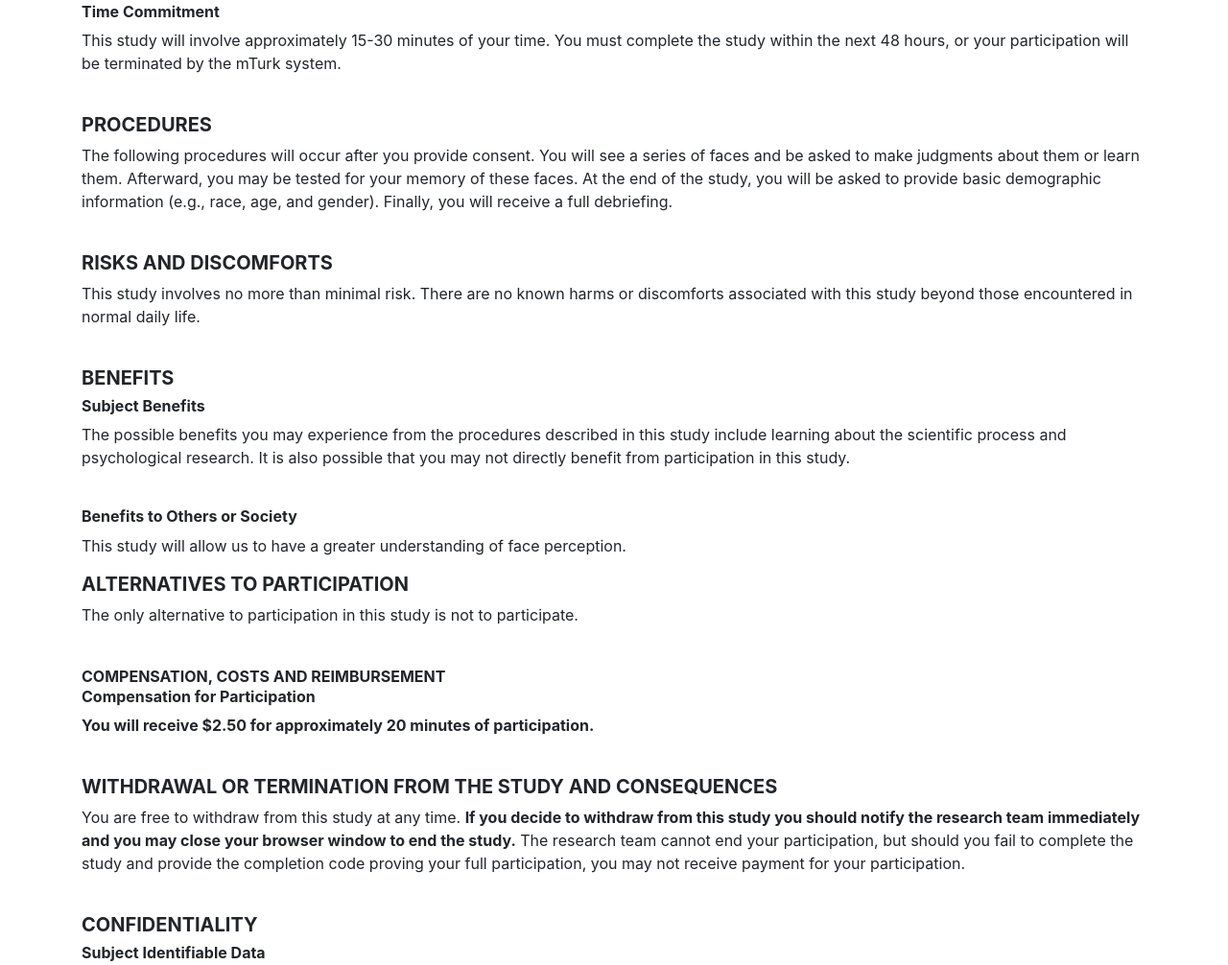
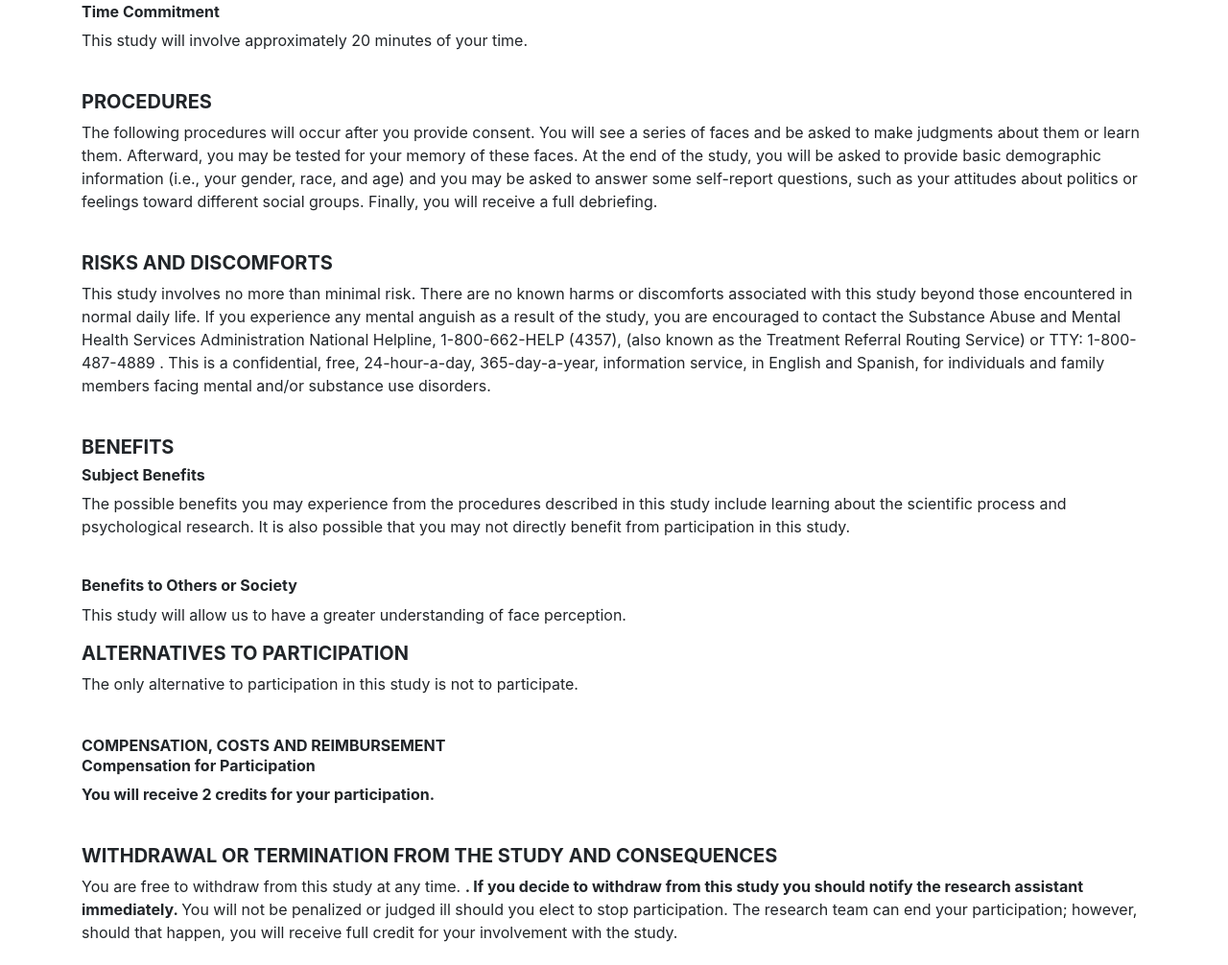
Before and after one commit to mrerlander/FaceStudy, a plain HTML site: page index.html in a window 1280 px wide. Shown: the part 877-1883 px from the top of the page at 96% size. Drawn offline with nearby package versions, Linux system fonts and the light colour scheme.

Commit message:
updated consent form

```diff
--- a/index.html
+++ b/index.html
@@ -20,12 +20,7 @@
       <h6 class="text-center">Faces in social contexts</h6>
       <br />
       <p>
-        You are being asked to participate in a research study. Faces in social
-        contexts, a study conducted by Debbie S. Ma, PhD. Participation in this
-        study is completely voluntary. Please read the information below and ask
-        questions about anything that you do not understand before deciding if you
-        want to participate. A researcher listed below will be available to answer
-        your questions.
+        You are being asked to participate in a research study.  Faces in social contexts, a study conducted by Debbie S. Ma, PhD.  Participation in this study is completely voluntary.  Please read the information below and ask questions about anything that you do not understand before deciding if you want to participate.  A researcher listed below will be available to answer your questions.
       </p>
       <br />
       <h5 class="text-center font-weight-bold">RESEARCH TEAM</h5>
@@ -58,35 +53,23 @@
       <br />
       <h6 class="font-weight-bold">Time Commitment</h6>
       <p>
-        This study will involve approximately 15-30 minutes of your time. You must
-        complete the study within the next 48 hours, or your participation will be
-        terminated by the mTurk system.
+        This study will involve approximately 20 minutes of your time.
       </p>
       <br />
       <h5 class="font-weight-bold">PROCEDURES</h5>
       <p>
-        The following procedures will occur after you provide consent. You will
-        see a series of faces and be asked to make judgments about them or learn
-        them. Afterward, you may be tested for your memory of these faces. At the
-        end of the study, you will be asked to provide basic demographic
-        information &#40;e.g., race, age, and gender&#41;. Finally, you will receive a
-        full debriefing.
+        The following procedures will occur after you provide consent. You will see a series of faces and be asked to make judgments about them or learn them. Afterward, you may be tested for your memory of these faces. At the end of the study, you will be asked to provide basic demographic information &#40;i.e., your gender, race, and age&#41; and you may be asked to answer some self-report questions, such as your attitudes about politics or feelings toward different social groups. Finally, you will receive a full debriefing.
       </p>
       <br />
       <h5 class="font-weight-bold">RISKS AND DISCOMFORTS</h5>
       <p>
-        This study involves no more than minimal risk. There are no known harms or
-        discomforts associated with this study beyond those encountered in normal
-        daily life.
+        This study involves no more than minimal risk.  There are no known harms or discomforts associated with this study beyond those encountered in normal daily life. If you experience any mental anguish as a result of the study, you are encouraged to contact the Substance Abuse and Mental Health Services Administration National Helpline, 1-800-662-HELP &#40;4357&#41;, &#40;also known as the Treatment Referral Routing Service&#41; or TTY: 1-800-487-4889 . This is a confidential, free, 24-hour-a-day, 365-day-a-year, information service, in English and Spanish, for individuals and family members facing mental and/or substance use disorders.
       </p>
       <br />
       <h5 class="font-weight-bold">BENEFITS</h5>
       <h6 class="font-weight-bold">Subject Benefits</h6>
       <p>
-        The possible benefits you may experience from the procedures described in
-        this study include learning about the scientific process and psychological
-        research. It is also possible that you may not directly benefit from
-        participation in this study.
+        The possible benefits you may experience from the procedures described in this study include learning about the scientific process and psychological research. It is also possible that you may not directly benefit from participation in this study.
       </p>
       <br />
       <h6 class="font-weight-bold">Benefits to Others or Society</h6>
@@ -101,17 +84,13 @@
       <br />
       <h class="font-weight-bold">COMPENSATION, COSTS AND REIMBURSEMENT</h5>
         <h6 class="font-weight-bold">Compensation for Participation</h6>
-        <p>You will receive $2.50 for approximately 20 minutes of participation.</p>
+        <p>You will receive 2 credits for your participation. </p>
         <br />
         <h5 class="font-weight-bold">WITHDRAWAL OR TERMINATION FROM THE STUDY AND CONSEQUENCES</h5>
         <p class="font-weight-normal">
           You are free to withdraw from this study at any time.
-          <b class="font-weight-bold">If you decide to withdraw from this study you should notify the
-            research team immediately and you may close your browser window to end
-            the study.</b>
-          The research team cannot end your participation, but should you fail to
-          complete the study and provide the completion code proving your full
-          participation, you may not receive payment for your participation.
+          <b class="font-weight-bold">. If you decide to withdraw from this study you should notify the research assistant immediately. </b>
+          You will not be penalized or judged ill should you elect to stop participation. The research team can end your participation; however, should that happen, you will receive full credit for your involvement with the study.
         </p>
         <br />
         <h5 class="font-weight-bold">CONFIDENTIALITY</h5>
```
